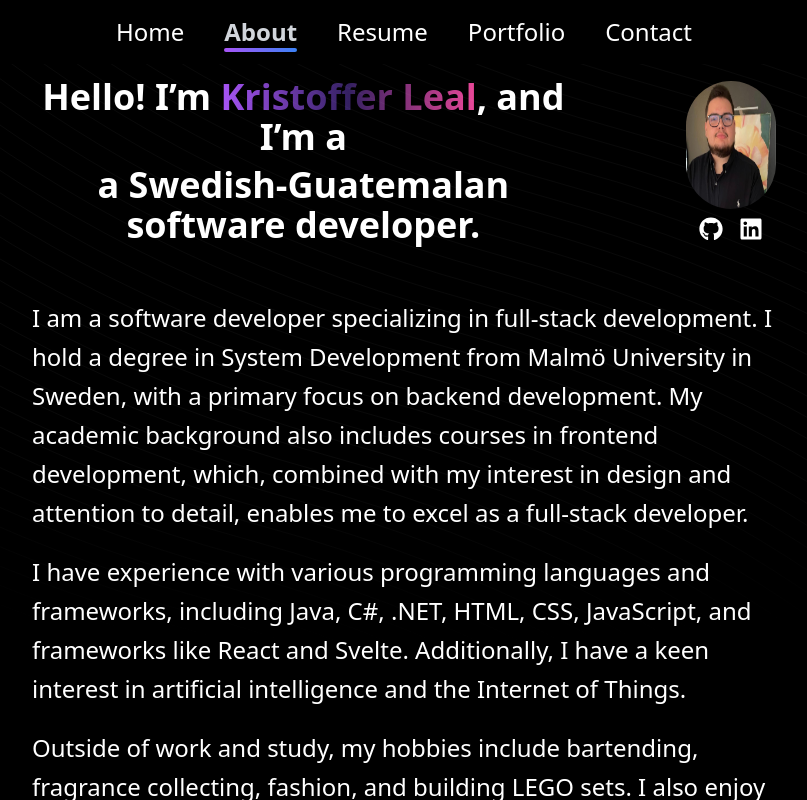
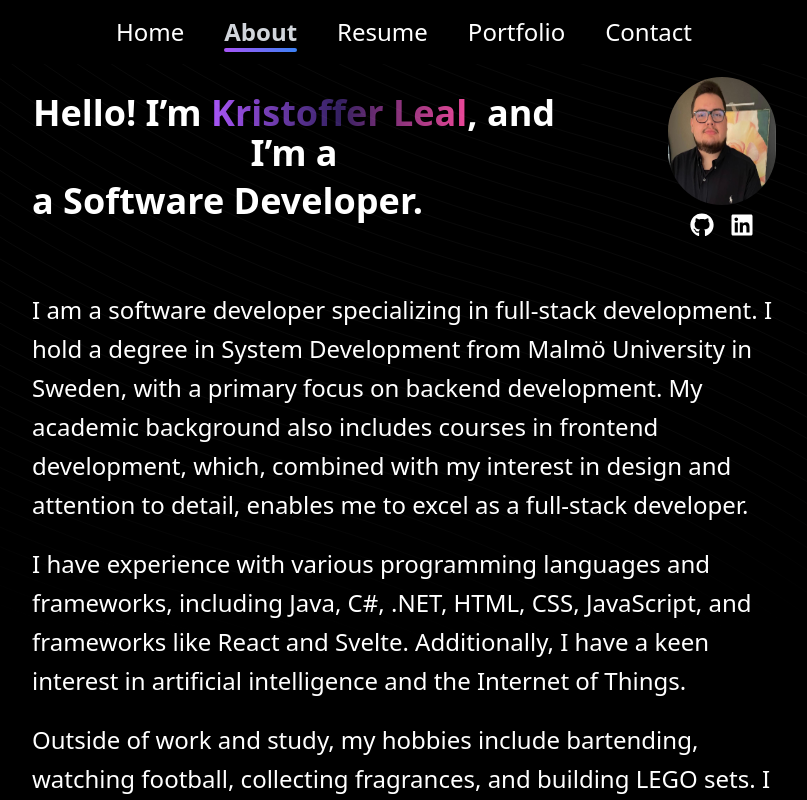
Before and after one commit to DonLealGUA/KristofferLealDev, a React (Vite) app in the folder my-app/: page / in a window 1280 px wide. Both pictures are taken after a click on the button "About". Shown: the whole page, without its empty margins (236-1043 px from the left). Built offline with nearby package versions, Linux system fonts and the light colour scheme.

Commit message:
small fixes

```diff
--- a/my-app/src/Pages/AboutMe.jsx
+++ b/my-app/src/Pages/AboutMe.jsx
@@ -13,7 +13,7 @@ function Aboutme() {
             Hello! I’m <span className="gradient-text">Kristoffer Leal</span>, and I’m a
           </h1>
           <h2 className="text-4xl font-bold text-center mt-2">
-            a Swedish-Guatemalan software developer.
+            a Software Developer.
           </h2>
         </div>
 
@@ -50,7 +50,7 @@ function Aboutme() {
           I have experience with various programming languages and frameworks, including Java, C#, .NET, HTML, CSS, JavaScript, and frameworks like React and Svelte. Additionally, I have a keen interest in artificial intelligence and the Internet of Things.
         </p>
         <p className="text-2xl mb-5 leading-relaxed">
-          Outside of work and study, my hobbies include bartending, fragrance collecting, fashion, and building LEGO sets. I also enjoy traveling and walking in nature.
+          Outside of work and study, my hobbies include bartending, watching football, collecting fragrances, and building LEGO sets. I also enjoy traveling and walking in nature.
         </p>
         <p className="text-2xl leading-relaxed mb-5">
           If you are interested in AI, you can read my Bachelor’s paper &nbsp;
```
